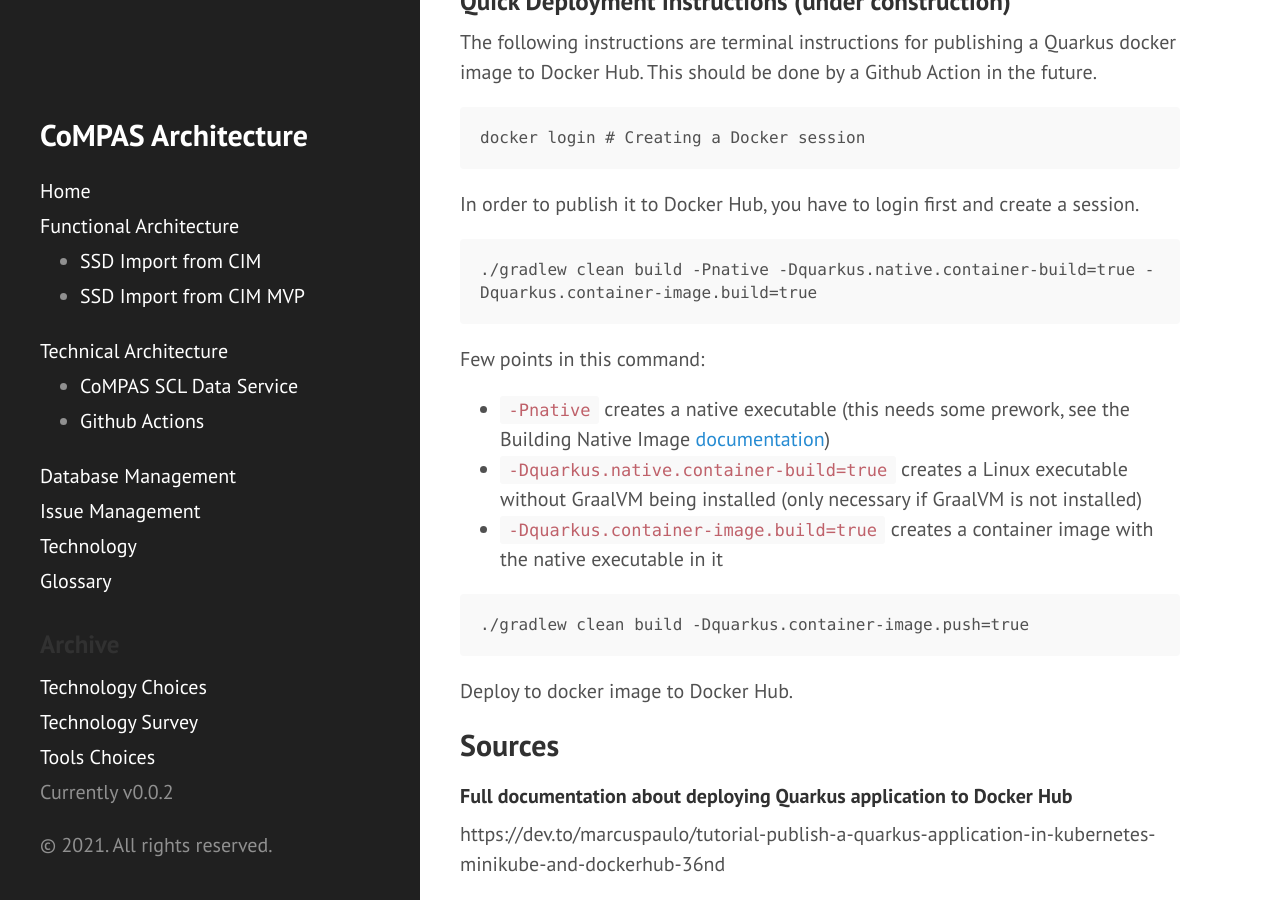
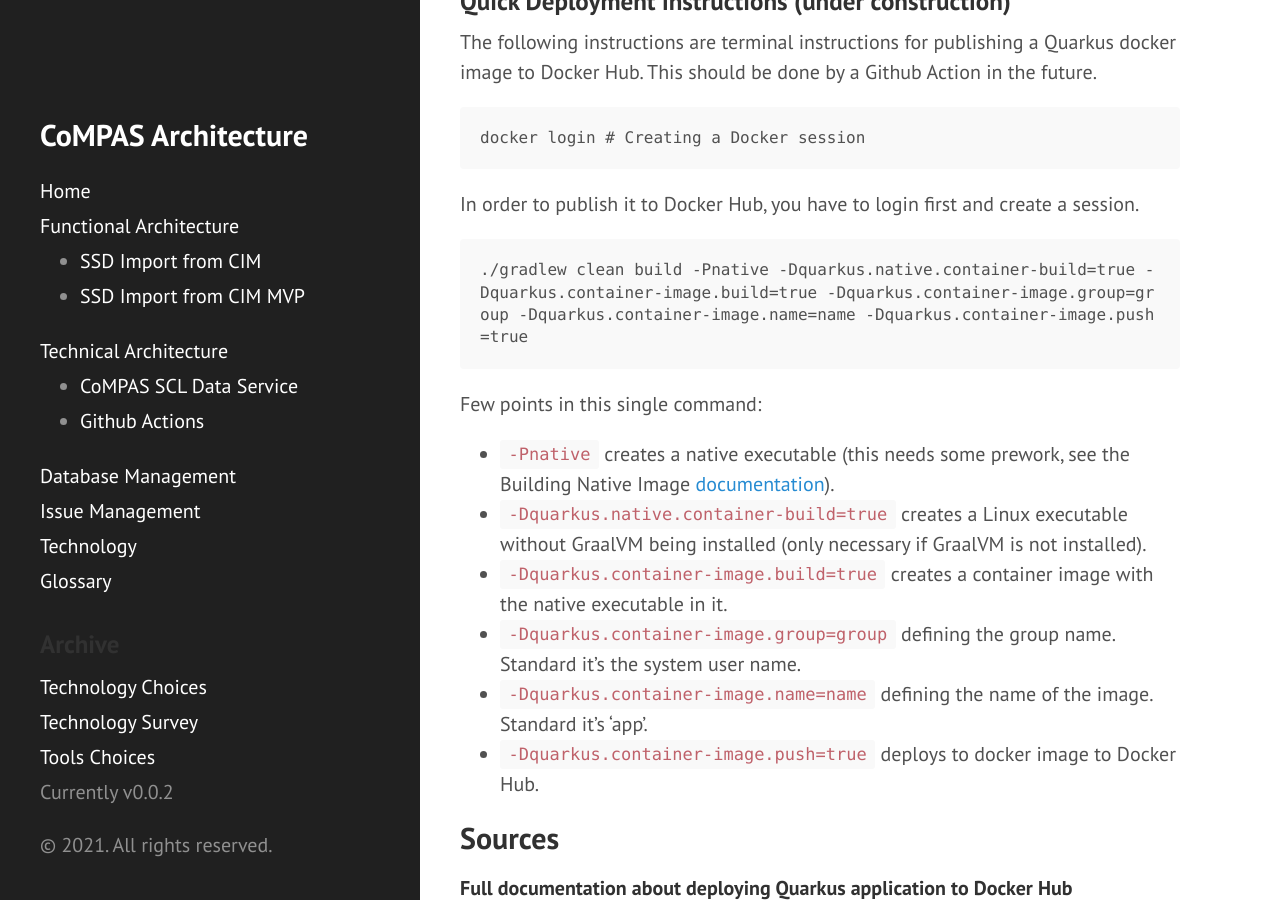
Before and after one commit to com-pas/compas-architecture, a Jekyll site: the page built from technical/DEPLOYMENT.md, in a window 1280 px wide and 900 px high, scrolled down 334 px. Built offline with Jekyll 4.4.1, drawn with Linux system fonts in a browser that asks for light colours; our own code applies the rules of GitHub Pages for plain Markdown files.

Commit message:
Edit info about Docker deployment
Signed-off-by: Rob Tjalma <rob@tjalma.com>

````diff
--- a/technical/DEPLOYMENT.md
+++ b/technical/DEPLOYMENT.md
@@ -16,17 +16,15 @@ docker login # Creating a Docker session
 In order to publish it to Docker Hub, you have to login first and create a session.
 
 ```
-./gradlew clean build -Pnative -Dquarkus.native.container-build=true -Dquarkus.container-image.build=true
+./gradlew clean build -Pnative -Dquarkus.native.container-build=true -Dquarkus.container-image.build=true -Dquarkus.container-image.group=group -Dquarkus.container-image.name=name -Dquarkus.container-image.push=true
 ```
-Few points in this command:
-- `-Pnative` creates a native executable (this needs some prework, see the Building Native Image [documentation](https://quarkus.io/guides/building-native-image))
-- `-Dquarkus.native.container-build=true` creates a Linux executable without GraalVM being installed (only necessary if GraalVM is not installed)
-- `-Dquarkus.container-image.build=true` creates a container image with the native executable in it
-
-```
-./gradlew clean build -Dquarkus.container-image.push=true
-```
-Deploy to docker image to Docker Hub.
+Few points in this single command:
+- `-Pnative` creates a native executable (this needs some prework, see the Building Native Image [documentation](https://quarkus.io/guides/building-native-image)).
+- `-Dquarkus.native.container-build=true` creates a Linux executable without GraalVM being installed (only necessary if GraalVM is not installed).
+- `-Dquarkus.container-image.build=true` creates a container image with the native executable in it.
+- `-Dquarkus.container-image.group=group` defining the group name. Standard it's the system user name.
+- `-Dquarkus.container-image.name=name` defining the name of the image. Standard it's 'app'.
+- `-Dquarkus.container-image.push=true` deploys to docker image to Docker Hub.
 
 ## Sources
 #### Full documentation about deploying Quarkus application to Docker Hub
````
